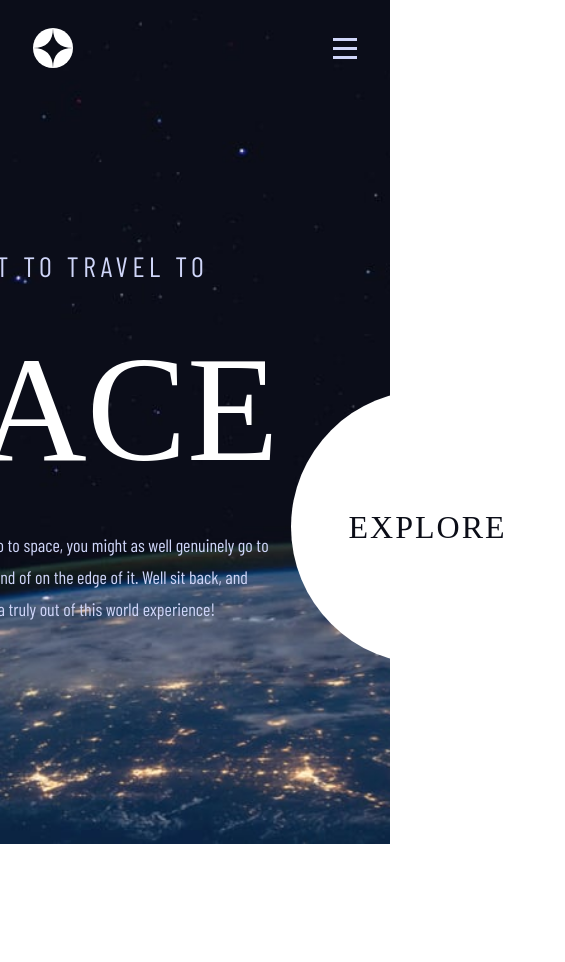
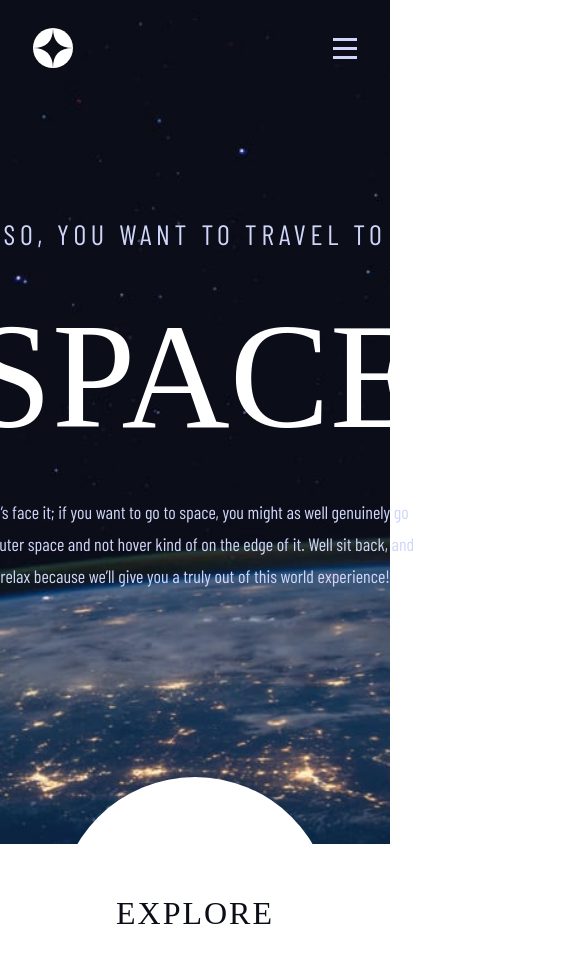
Before and after one commit to Ychnightder/Space-Tourism, a Vue app in the folder client/: page /home in a window 390 px wide. Shown: the top 962 px of the page, 565 px wide, since content can reach past the window. Before the commit the page ends 844 px from the top, so only its background shows below. Built offline with nearby package versions, Linux system fonts and the light colour scheme; a web font is replaced by a local one.

Commit message:
presque fini home media

```diff
--- a/client/src/assets/scss/utils/_base.scss
+++ b/client/src/assets/scss/utils/_base.scss
@@ -17,7 +17,6 @@ body {
   font-family: $Barlow;
   line-height: 1.6;
   color: white;
-  overflow: hidden;
 }
 
 img,
--- a/client/src/components/shared/Header.vue
+++ b/client/src/components/shared/Header.vue
@@ -227,6 +227,7 @@ onBeforeUnmount(() => {
            bottom: 0;
            right: 0;
            flex-direction: column;
+           z-index: 999;
 
            .close{
              width: 100%;
--- a/client/src/components/shared/ResponsiveBackground.vue
+++ b/client/src/components/shared/ResponsiveBackground.vue
@@ -55,6 +55,5 @@ onBeforeUnmount(() => {
   height: 100vh;
   background-size: cover;
   transition: background-image 0.5s ease-in-out;
-  position: relative;
 }
 </style>
--- a/client/src/views/Home.vue
+++ b/client/src/views/Home.vue
@@ -28,6 +28,7 @@ body {
   height: 100vh;
   margin: 0 ;
   padding: 0;
+  overflow: hidden;
 }
 .main{
   width: 100%;
@@ -83,4 +84,48 @@ body {
 
 }
 
+@media (max-width: 1024px) {
+      .main{
+        height: 824px;
+        width: 100%;
+        margin-top: 100px;
+        flex-direction: column;
+        justify-content: center;
+
+          .main-txt{
+            width: 100%;
+            margin: 0;
+            display: flex;
+            flex-direction: column;
+            justify-content: center;
+            align-items: center;
+        }
+
+
+            .para{
+          font-size: 16px;
+          font-family: $BarlowC;
+          color: $second-color;
+          font-weight: 400;
+          line-height: 28px;
+          width: 440px;
+          text-align: center;
+        }
+
+        .btn-main{
+          width: 100%;
+          height: 100%;
+          display: flex;
+          justify-content: center;
+          align-items: center;
+            .btn{
+              position: relative;
+              right: 0;
+              top: 100px;
+            }
+        }
+      }
+
+
+  }
 </style>
```
Also changed, not shown: 1 other file (tests, documents, lock files or other folders).
